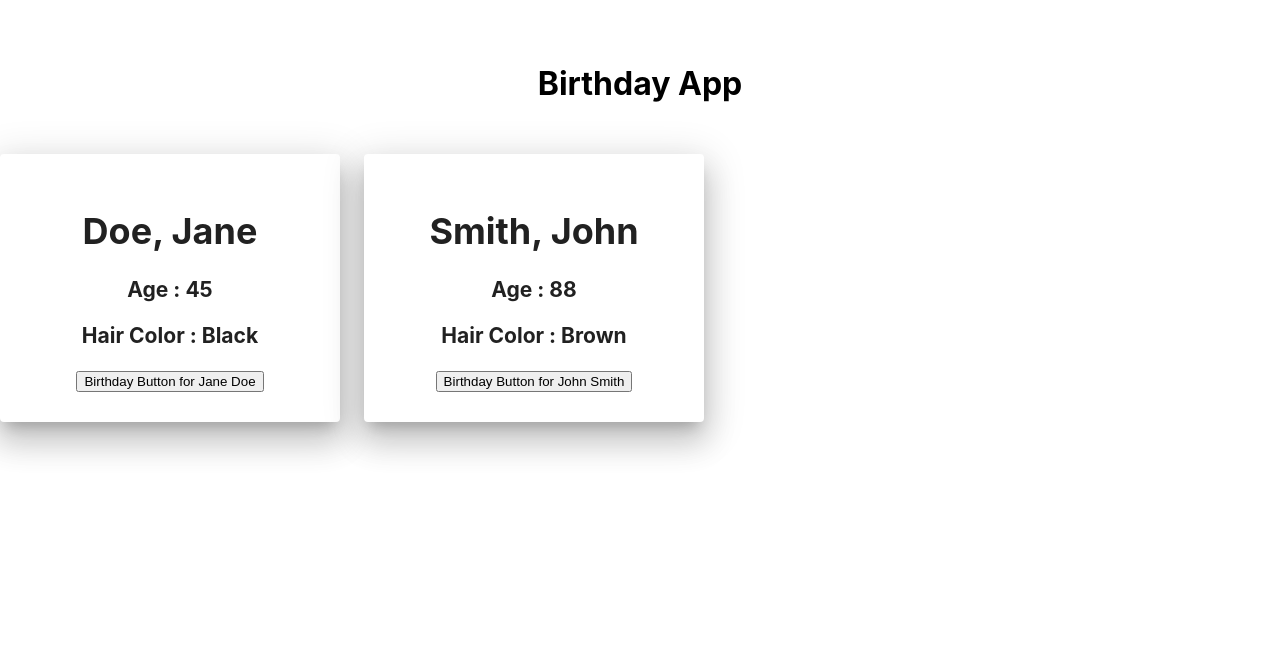
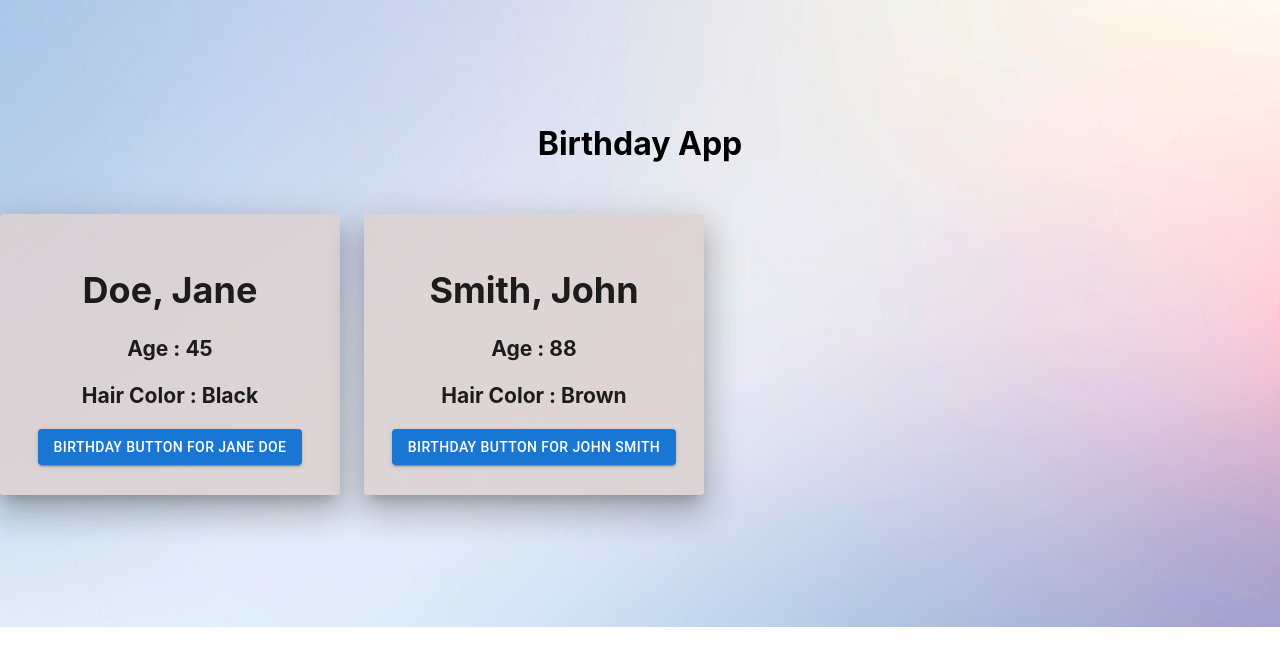
Before and after one commit to KotturMohammedTalha/Helloworld, a React (Create React App) app: page / in a window 1280 px wide. Shown: the top 666 px of the page. Built offline with nearby package versions, Linux system fonts and the light colour scheme.

Commit message:
changes in css

```diff
--- a/src/App.css
+++ b/src/App.css
@@ -1,6 +1,9 @@
 .App {
   text-align: center;
-  margin:5% 0;
+  padding:8% 0;
+  background-image: url('./Image/bg-birth.jpg');
+  background-repeat: no-repeat;
+  background-size: cover;
 }
 
 .App-logo {
--- a/src/Components/birthday.js
+++ b/src/Components/birthday.js
@@ -1,4 +1,4 @@
-import { Grid, Paper, Stack } from "@mui/material";
+import { Button, Grid, Paper, Stack } from "@mui/material";
 import React, { useState } from "react";
 
 function Birthday() {
@@ -23,14 +23,15 @@ function Birthday() {
               fontSize: "18px",
               fontWeight: 600,
               textAlign: "center",
+              backgroundColor:'rgba(221, 209, 209, 0.87)'
             }}
           >
           <h1>Doe, Jane</h1>
           <h3>Age : {ageJane}</h3>
           <h3>Hair Color : Black </h3>
-          <button onClick={() => setAgeJane(ageJane + 1)}>
+          <Button variant="contained" onClick={() => setAgeJane(ageJane + 1)}>
             Birthday Button for Jane Doe
-          </button>
+          </Button>
           </Paper>
           </Grid>
 
@@ -44,14 +45,15 @@ function Birthday() {
               fontSize: "18px",
               fontWeight: 600,
               textAlign: "center",
+              backgroundColor:'rgba(221, 209, 209, 0.87)'
             }}
           >
           <h1>Smith, John</h1>
           <h3>Age : {ageJohn}</h3>
           <h3>Hair Color : Brown </h3>
-          <button onClick={() => setAgeJohn(ageJohn + 1)}>
+          <Button variant="contained" onClick={() => setAgeJohn(ageJohn + 1)}>
             Birthday Button for John Smith
-          </button>
+          </Button>
           </Paper>
           </Grid>
         </Stack>
```
Also changed, not shown: src/Image/bg-birth.jpg (added).
